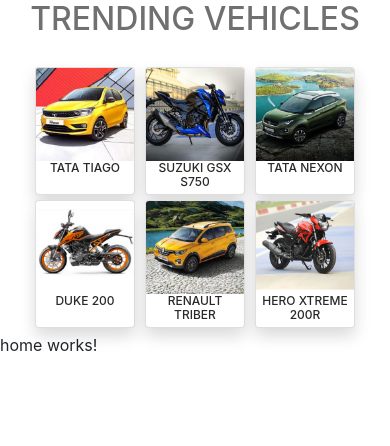
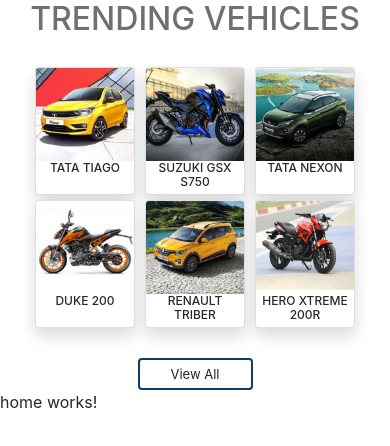
Before and after one commit to krishnan-jr/testdrive, an Angular app: page / in a window 390 px wide. Shown: the top 446 px of the page. Built offline with nearby package versions, Linux system fonts and the light colour scheme.

Commit message:
Trending vehicles [Part 5]
added view all button

```diff
--- a/src/app/home/trending/trending.component.css
+++ b/src/app/home/trending/trending.component.css
@@ -29,6 +29,22 @@
     height: 244px;
   }
 }
+
+.btnclass{
+  width: 198px;
+height: 40px;
+background: transparent;
+border: 2px solid #0d3d62;
+margin-top: 25px;
+text-align: center;
+margin-left: auto;
+margin-right:auto;
+display: block
+}
+.btnclass:hover{
+  background: #f30;
+}
+
 
 @media only screen and (max-width: 1050px) {
   .cardstyle {
@@ -123,6 +139,13 @@
     font-size: 11px;
   }
 
+  .btnclass{
+    width: 115px;
+  height: 32px;
+  font-size: 13px;
+  padding: inherit;
+}
+
 }
 
 @media only screen and (max-width: 400px) {
--- a/src/app/home/trending/trending.component.html
+++ b/src/app/home/trending/trending.component.html
@@ -89,5 +89,9 @@
       </div>
 
     </div>
+    <button type="button" class="btn btnclass">View All</button>
   </div>
+
+
+
 </div>
```
